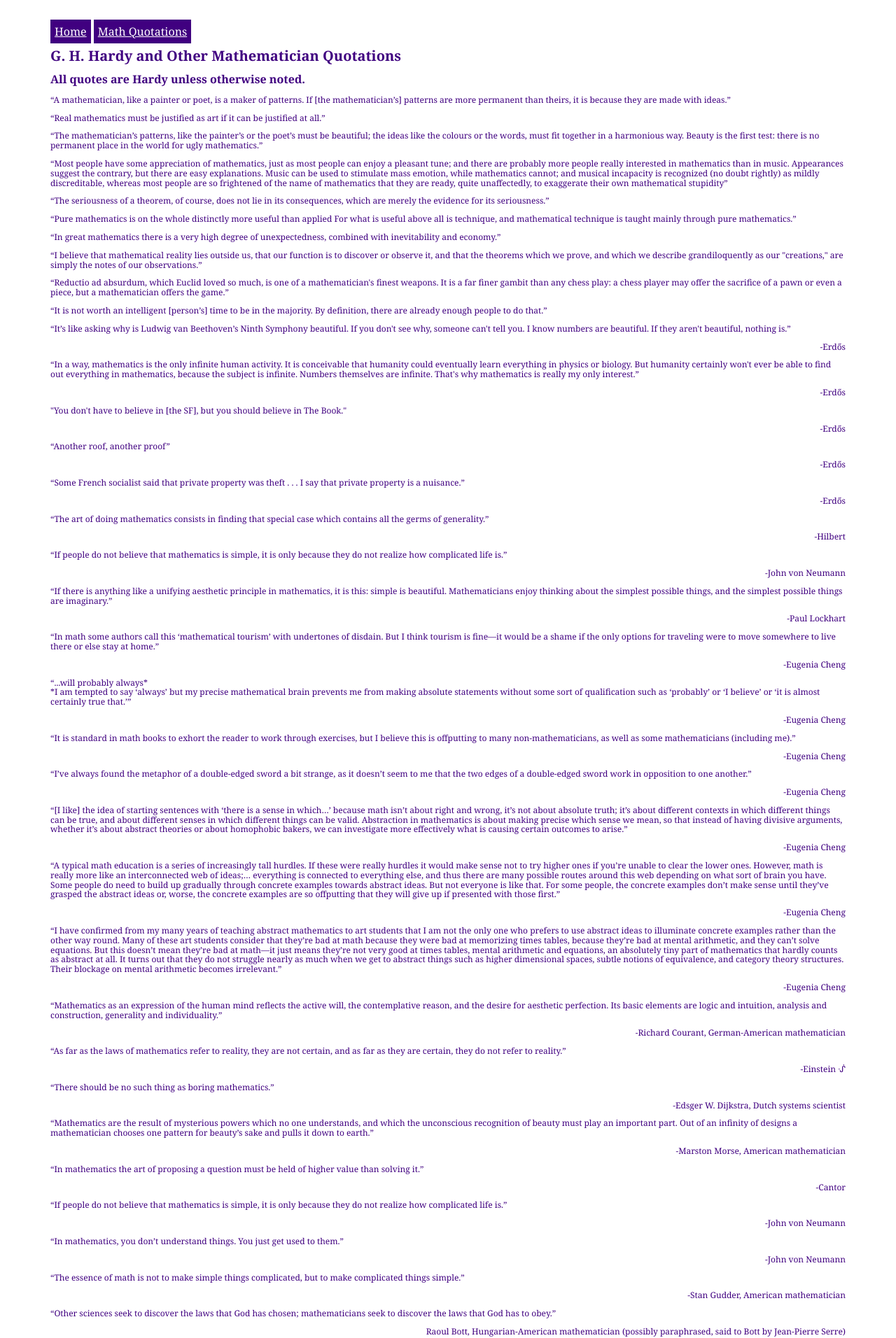
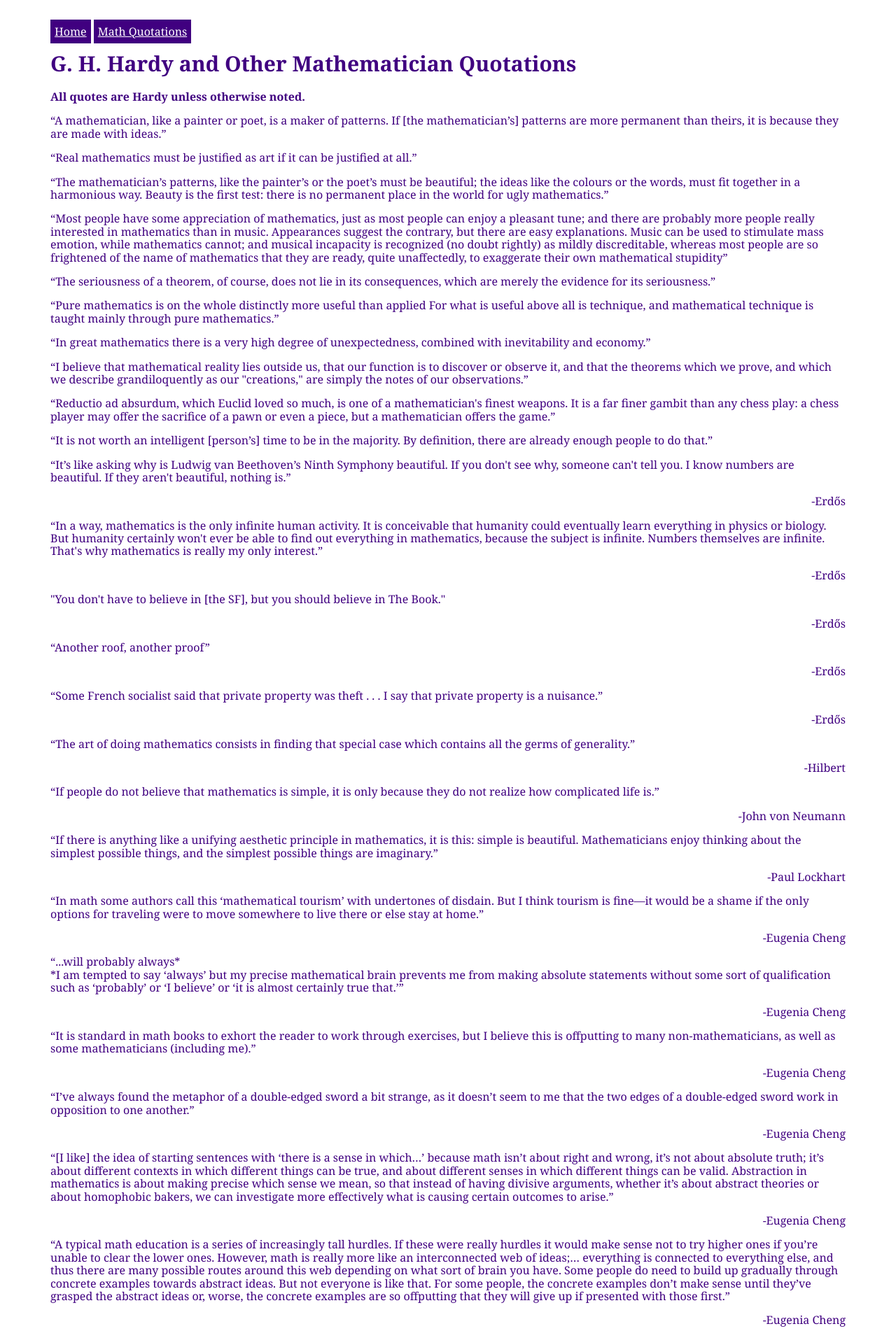
Before and after one commit to 1anderj/judeanders-website, a Jekyll site: the page built from math-quotations/index.html, in a window 1280 px wide. Shown: the top 1912 px of the page at 70% size. Built offline with Jekyll 4.4.1, drawn with Linux system fonts in a browser that asks for light colours.

Commit message:
Update default.html and styles.css

```diff
--- a/assets/styles/styles.css
+++ b/assets/styles/styles.css
@@ -6,10 +6,10 @@ body {
   margin: 36px 72px;
 }
 .normal-text {
-  font-size: 24px;
+  font-size: 1.5rem;
 }
 h1 {
-  font-size: 1.25em;
+  font-size: 1.875rem;
 }
 .menu-link {
   color: white;
@@ -17,12 +17,12 @@ h1 {
   padding: 6px;
 }
 .quotation {
-  font-size: 12px;
+  font-size: 1rem;
 }
 .attribution {
   text-align: end;
-  font-size: 12px;
+  font-size: 1rem;
 }
 h2 {
-  font-size: 1em;
+  font-size: 1rem;
 }
```
